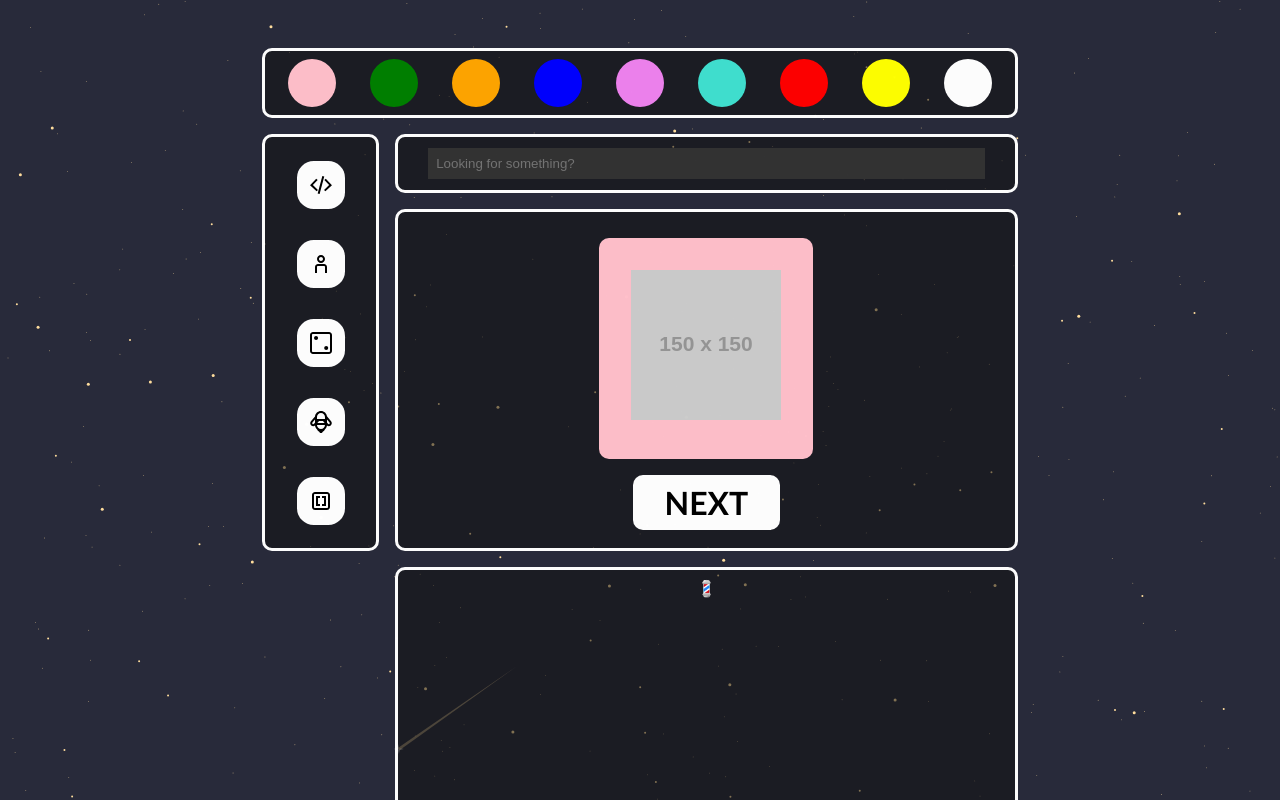
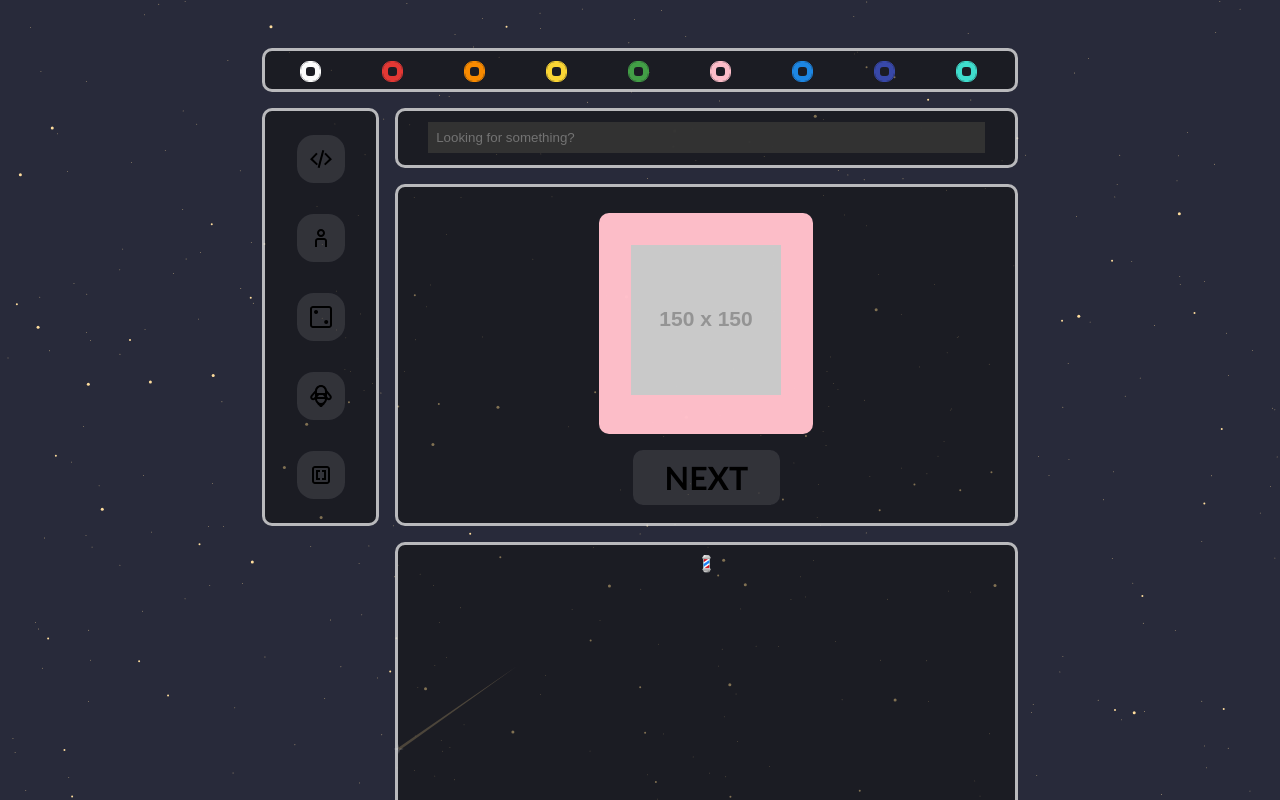
Before and after one commit to JoelNymark/JoelNymarkPortfolio, a plain HTML site: page index.html in a window 1280 px wide. Shown: the top 800 px of the page. Drawn offline with Linux system fonts and the light colour scheme; placeholder pictures from the web are drawn by us.

Commit message:
new test on theme color "buttons" as a radio

```diff
--- a/color.js
+++ b/color.js
@@ -1,3 +1,13 @@
+const root = document.querySelector(":root"),
+      inputs = document.querySelectorAll("input[name='theme']")
+
+for(const input of inputs){
+    input.onchange = e => {
+        root.style.setProperty("--theme-color", `var(--${input.value})`);
+        console.log(input.value);
+    }
+}
+
 function color(color) {
 
     console.log(color);
@@ -13,7 +23,7 @@ function color(color) {
 
 
 
-window.addEventListener('load', (event) => {
-    const loader = document.getElementById("loader");
-    loader.setAttribute("class","loader-hidden")
-  });
+// window.addEventListener('load', (event) => {
+//     const loader = document.getElementById("loader");
+//     loader.setAttribute("class","loader-hidden")
+//   });
--- a/index.html
+++ b/index.html
@@ -28,7 +28,7 @@
   <div class="test">
     <div id="my-custom-grid-wrapper" class="">
       <div id="theme-picker" class="bg general theme-picker">
-        <button class="theme-picker-button font-0" style="--theme-color: pink;" onclick="color('pink')"> pink </button>
+        <!-- <button class="theme-picker-button font-0" style="--theme-color: pink;" onclick="color('pink')"> pink </button>
         <button class="theme-picker-button font-0" style="--theme-color: green;" onclick="color('green')"> green </button>
         <button class="theme-picker-button font-0" style="--theme-color: orange;" onclick="color('orange')"> orange </button>
         <button class="theme-picker-button font-0" style="--theme-color: blue;" onclick="color('blue')"> blue </button>
@@ -36,7 +36,18 @@
         <button class="theme-picker-button font-0" style="--theme-color: turquoise;" onclick="color('turquoise')"> turquoise </button>
         <button class="theme-picker-button font-0" style="--theme-color: red;" onclick="color('red')"> red </button>
         <button class="theme-picker-button font-0" style="--theme-color: yellow;" onclick="color('yellow')"> yellow </button>
-        <button class="theme-picker-button font-0" style="--theme-color: white;" onclick="color('white')"> white </button>
+        <button class="theme-picker-button font-0" style="--theme-color: white;" onclick="color('white')"> white </button> -->
+
+
+        <input type="radio" name="theme" id="outline" class="radio-theme-picker custom-radio" style="--bg-color-radio:var(--white);" value="white">
+        <input type="radio" name="theme" id="outline" class="radio-theme-picker custom-radio" style="--bg-color-radio:var(--red);" value="red">
+        <input type="radio" name="theme" id="outline" class="radio-theme-picker custom-radio" style="--bg-color-radio:var(--orange);" value="orange">
+        <input type="radio" name="theme" id="outline" class="radio-theme-picker custom-radio" style="--bg-color-radio:var(--yellow);" value="yellow">
+        <input type="radio" name="theme" id="outline" class="radio-theme-picker custom-radio" style="--bg-color-radio:var(--green);" value="green">
+        <input type="radio" name="theme" id="outline" class="radio-theme-picker custom-radio" style="--bg-color-radio:var(--pink);" value="pink">
+        <input type="radio" name="theme" id="outline" class="radio-theme-picker custom-radio" style="--bg-color-radio:var(--blue);" value="blue">
+        <input type="radio" name="theme" id="outline" class="radio-theme-picker custom-radio" style="--bg-color-radio:var(--violet);" value="violet">
+        <input type="radio" name="theme" id="outline" class="radio-theme-picker custom-radio" style="--bg-color-radio:var(--turquoise);" value="turquoise">
 
       </div>
       <div id="side-bar-picker" class="bg general side-bar-picker">
--- a/style.css
+++ b/style.css
@@ -5,6 +5,19 @@
 
 :root {
   --second-color: white;
+
+  --white: 255, 255, 255;
+  --red: 229, 57, 53;
+  --orange: 251, 140, 0;
+  --yellow: 253, 216, 53;
+  --green: 67, 160, 71;
+  --pink: 255, 192, 203;
+  --blue: 30, 136, 229;
+  --violet: 57, 73, 171;
+  --turquoise: 64, 224, 208;
+
+
+  --theme-color:var(--white);
 }
 
 html{
@@ -44,7 +57,7 @@ html[data-theme='white'] {
   /* Firefox */
   * {
     scrollbar-width: auto;
-    scrollbar-color: var(--second-color);
+    scrollbar-color: rgba(var(--theme-color), 0.9);
   }
 
   /* Chrome, Edge, and Safari */
@@ -57,7 +70,7 @@ html[data-theme='white'] {
   }
 
   *::-webkit-scrollbar-thumb {
-    background-color: var(--second-color);
+    background-color: rgba(var(--theme-color), 0.7);
     border-radius: 5px;
   }
 
@@ -99,7 +112,7 @@ html[data-theme='white'] {
   background-color: rgba(17, 17, 17, 0.534);
   border-radius: 10px;
   border-style: solid;
-  border-color: var(--second-color);
+  border-color: rgba(var(--theme-color), 0.7);
 }
 
 .general {
@@ -130,7 +143,7 @@ html[data-theme='white'] {
   height: 3rem;
   border: none;
   border-radius: 50%;
-  background-color: var(--theme-color);
+  background-color: rgba(var(--theme-color), 0.1);
   transition: .2s;
 }
 
@@ -144,7 +157,7 @@ html[data-theme='white'] {
   width: 3rem;
   height: 3rem;
   transition: .2s;
-  background-color: var(--second-color);
+  background-color: rgba(var(--theme-color), 0.1);
 }
 
 .sidebar-button:hover {
@@ -305,7 +318,7 @@ html[data-theme='white'] {
 }
 .carousel page label {
   cursor: pointer;
-  background: var(--second-color);
+  background: rgba(var(--theme-color), 0.1);
   border-radius: 10px;
   padding: .5rem 1em;
 }
@@ -351,3 +364,64 @@ html[data-theme='white'] {
   height: 10rem;
   background-color: aqua;
 }
+
+/* ---------------------------------------------------------------------------------- */
+/* Radio buttons*/
+/* ---------------------------------------------------------------------------------- */
+
+
+#outline {
+  outline: 1px solid rgba(var(--bg-color-radio), 1);
+  border-width: thick;
+}
+
+#outline:hover {
+  outline-color: rgba(var(--theme-color), 1);
+}
+
+#outline:checked {
+  outline-color: rgba(var(--theme-color), 1);
+  background-color: rgba(var(--theme-color), 1);
+
+  animation: outline-checked;
+  animation-duration: 0.1s;
+  animation-iteration-count: 4;
+  animation-direction: alternate;
+  animation-timing-function: linear;
+}
+
+@keyframes outline-checked {
+  0% {
+      outline-offset: 0;
+  }
+
+  100% {
+      outline-offset: -0.2rem;
+  }
+}
+
+
+input[type="radio"] {
+  height: 1.2rem;
+  width: 1.2rem;
+  margin-right: 0.5rem;
+}
+
+#accent {
+  accent-color: rgba(var(--theme-color), 1);
+}
+
+.custom-radio {
+  /* hiding browser el */
+  appearance: none;
+  /* Safari support */
+  -webkit-appearance: none;
+  border: 0.1rem solid rgba(var(--bg-color-radio), 1);
+  background-color: var(--bg-color);
+  border-radius: 8px;
+}
+
+/* keyboard navigation focus appearance */
+.custom-radio:focus-visible {
+  outline-offset: 0;
+}
```
